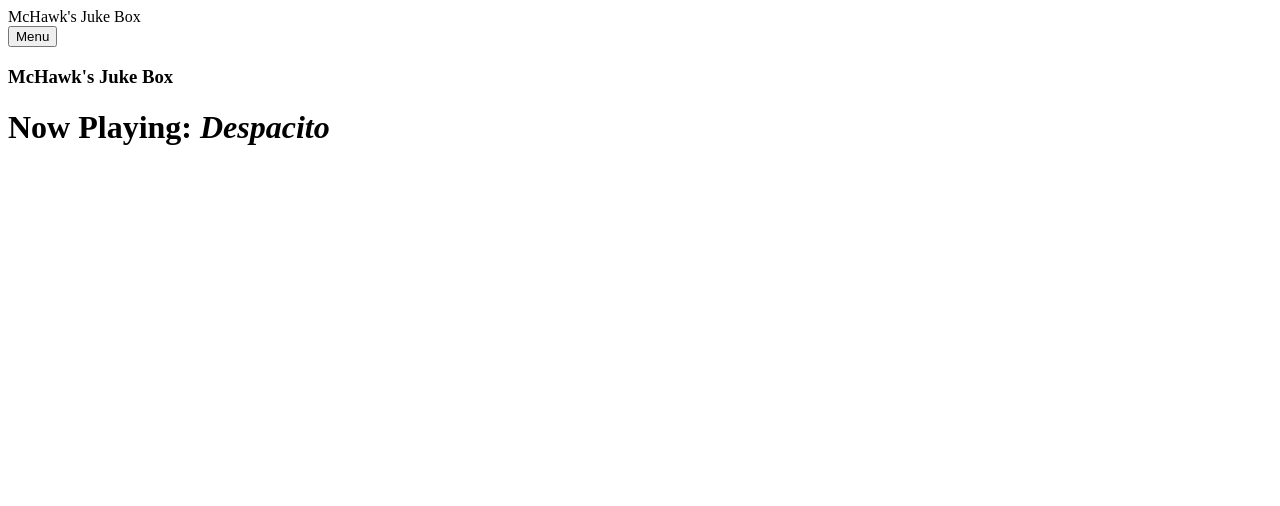
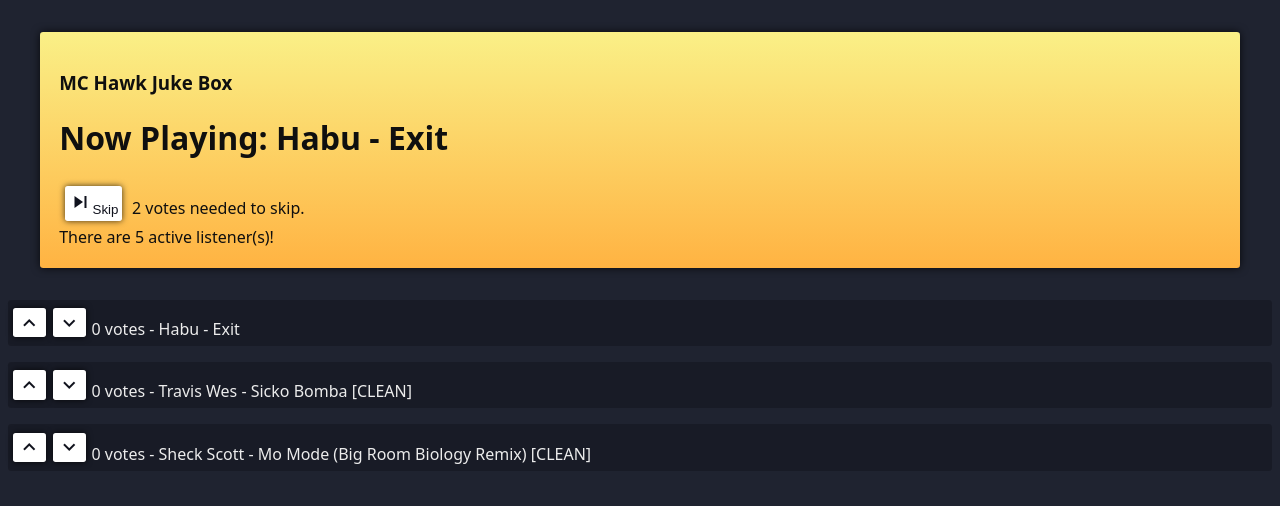
Before and after one commit to CheesecakeCG/MC-Hawks-Jukebox, a plain HTML site: page src/index.html in a window 1280 px wide. Drawn offline with nearby package versions, Linux system fonts and the light colour scheme.

Commit message:
Went sicko mode.

```diff
--- a/src/index.html
+++ b/src/index.html
@@ -1,14 +1,35 @@
 <html>
   <head>
-    McHawk's Juke Box
+    <link href="https://fonts.googleapis.com/icon?family=Material+Icons"
+          rel="stylesheet">
+    <script src="https://cdn.jsdelivr.net/npm/vue/dist/vue.js"></script>
+    <script src="scripts/main.js"></script>
+    <link rel="stylesheet" href="styles/main.css"/>
   </head>
-  <body>
-    <header>
-      <button>
-        Menu
-      </button>
-      <h3>McHawk's Juke Box</h3>
-      <h1>Now Playing: <em>Despacito</em></h1>
-    </header>
-  </body>
+  <body class="dark">
+  <content id="app">
+    <title>"{{player.currentSong.title}}" on {{appMeta.name}}</title>
+    <header class="light">
+      <h3>{{appMeta.name}}</h3>
+      <h1>Now Playing: {{player.currentSong.title}}</h1>
+      <div>
+        <button v-on:click="voteForSkip"><i class="material-icons">skip_next</i>Skip</button> {{Math.floor(player.numberOfListeners * .5) -  player.skipVotes}} votes needed to skip.
+    </div>
+    <div>
+      There are {{player.numberOfListeners}} active listener(s)!
+    </div>
+  </header v-if="player.isPlaying">
+    <div id="playlist">
+      <ol>
+        <li v-for="s in player.playlist">
+          <button v-on:click="s.upvote()" class="symbol">
+            <i class="material-icons">expand_less</i>
+          </button>
+          <button v-on:click="s.downvote()" class="symbol">
+            <i class="material-icons">expand_more</i>
+          </button> {{s.votes}} votes - {{s.title}}</li>
+      </ol>
+    </div>
+  </content>
+</body>
 </html>
--- /dev/null
+++ b/src/scripts/main.js
@@ -0,0 +1,44 @@
+var app;
+console.log("Hey!");
+window.addEventListener("load", function(event) {
+  console.log("Loaded!");
+  app = new Vue({
+    el: '#app',
+    data: {
+      appMeta: {'name':'MC Hawk Juke Box',
+                'version':'v0-prealpha'},
+      player: {
+        isPlaying: false,
+        skipVotes: 0,
+        numberOfListeners: 5,
+        playlist: [new Song("Habu - Exit", "ctwNCX3uG_4"), new Song("Travis Wes - Sicko Bomba [CLEAN]", ""), new Song("Sheck Scott - Mo Mode (Big Room Biology Remix) [CLEAN]", "")],
+        currentSong: new Song("Habu - Exit", "ctwNCX3uG_4"),
+      }
+    },
+    methods: {
+      voteForSkip: function (event) {
+        app.player.skipVotes++;
+      }
+    }
+  })
+});
+
+class Song {
+    constructor(title, youtubeid) {
+        this.title = title;
+        this.youtubeid = youtubeid;
+        this.votes = 0;
+    }
+
+    upvote() {
+      this.votes++;
+      app.player.playlist.sort();
+      // TODO: Actually contact server
+    }
+
+    downvote() {
+      this.votes--;
+      app.player.playlist.sort();
+      // TODO: Actually contact server
+    }
+}
--- /dev/null
+++ b/src/styles/main.css
@@ -0,0 +1,71 @@
+body {
+  font-family: Noto Sans, Roboto, sans-serif;
+}
+
+i {
+  position: relative;
+  font-size: 12px;
+}
+
+.dark {
+  background-color: rgb(31, 35, 48);
+  color: rgb(236, 236, 236);
+}
+
+.light {
+  background-color: rgb(255, 217, 80);
+  color: rgb(15, 15, 15);
+
+}
+
+header {
+  padding: 1.2em;
+  margin: 2em;
+  border-radius: .2em;
+  -webkit-box-shadow: 0 0 .5em 0 rgba(0, 0, 0, .75);
+  -moz-box-shadow: 0 0 .5em 0 rgba(0, 0, 0, .75);
+  box-shadow: 0 0 .5em 0 rgba(0, 0, 0, .75);
+  /* Gradient BKG */
+  background: rgba(250,240,135,1);
+  background: -moz-linear-gradient(top, rgba(250,240,135,1) 0%, rgba(255,179,66,1) 100%);
+  background: -webkit-gradient(left top, left bottom, color-stop(0%, rgba(250,240,135,1)), color-stop(100%, rgba(255,179,66,1)));
+  background: -webkit-linear-gradient(top, rgba(250,240,135,1) 0%, rgba(255,179,66,1) 100%);
+  background: -o-linear-gradient(top, rgba(250,240,135,1) 0%, rgba(255,179,66,1) 100%);
+  background: -ms-linear-gradient(top, rgba(250,240,135,1) 0%, rgba(255,179,66,1) 100%);
+  background: linear-gradient(to bottom, rgba(250,240,135,1) 0%, rgba(255,179,66,1) 100%);
+  filter: progid:DXImageTransform.Microsoft.gradient( startColorstr='#faf087', endColorstr='#ffb342', GradientType=0 );
+
+
+}
+
+button {
+  color: rgb(16, 18, 29);
+  background-color: rgb(255, 255, 255);
+  border-radius: .2em;
+  cursor: pointer;
+  padding: .3em;
+  margin: .4em;
+  border: 0;
+  -webkit-box-shadow: 0 0 .5em 0 rgba(0, 0, 0, .75);
+  -moz-box-shadow: 0 0 .5em 0 rgba(0, 0, 0, .75);
+  box-shadow: 0 0 .5em 0 rgba(0, 0, 0, .75);
+}
+
+.symbol{
+  margin-left: .1em;
+  margin-right: .1em;
+  width: 2.5em;
+  padding: .2em;
+}
+
+#playlist ol{
+  padding-left: 0;
+  list-style: none;
+}
+
+#playlist li {
+  background-color: rgba(0, 0, 0, 0.22);
+  border-radius: .2em;
+  margin-bottom: 1em;
+  padding: .2em;
+}
```
